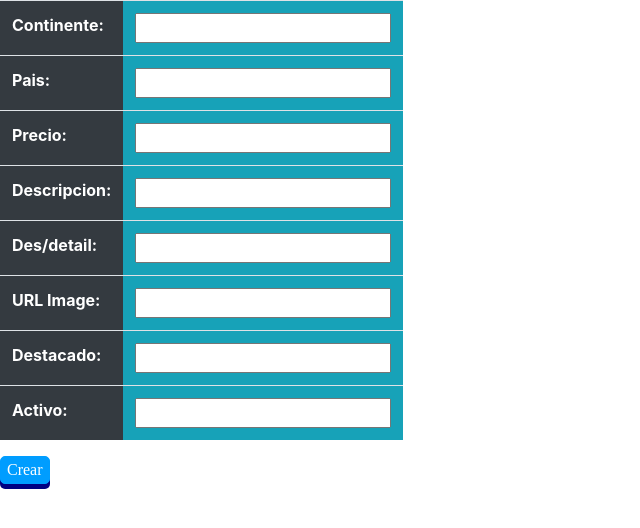
After one commit to rcrossa/Produccion_web, a PHP site: page /RobertoRossa/productos/alta.php in a window 1280 px wide. The commit adds this page. Shown: the top 528 px of the page, without its empty margins (0-640 px from the left). Run offline with PHP 8.4, Linux system fonts and the light colour scheme.

Commit message:
update
Se actualiza el test de productos

```diff
--- /dev/null
+++ b/RobertoRossa/productos/alta.php
@@ -0,0 +1,73 @@
+<!DOCTYPE html>
+<html lang="en">
+
+<head>
+    <meta charset="UTF-8">
+    <meta name="viewport" content="width=device-width, initial-scale=1.0">
+    <link rel="stylesheet" href="https://stackpath.bootstrapcdn.com/bootstrap/4.5.2/css/bootstrap.min.css"
+        integrity="sha384-JcKb8q3iqJ61gNV9KGb8thSsNjpSL0n8PARn9HuZOnIxN0hoP+VmmDGMN5t9UJ0Z" crossorigin="anonymous">
+    <link rel="stylesheet" href="style.css">
+    <title>Listados de productos</title>
+</head>
+<body>
+    <form action='administrar_producto.php' method='post'>
+        <div class="table-responsive">
+            <table class="table tablaingresar ">
+                <tbody>
+                    <tr>
+                        <th class="table-dark" scope="row">Continente:</th>
+                        <td class="bg-info"><input type="text" name="continente"></td>
+                    </tr>
+                    <tr>
+                        <th class="table-dark" scope="row">Pais:</th>
+                        <td class="bg-info"><input type="text" name="pais"></td>
+                    </tr>
+                    <tr>
+                        <th class="table-dark" scope="row">Precio:</th>
+                        <td class="bg-info"><input type="number" name="precio"></td>
+                    </tr>
+                    <tr>
+                        <th class="table-dark" scope="row">Descripcion:</th>
+                        <td class="bg-info"><input type="text" name="descripcion"></td>
+                    </tr>
+                    <tr>
+                        <th class="table-dark" scope="row">Des/detail:</th>
+                        <td class="bg-info"><input type="text" name="descripcion_details"></td>
+                    </tr>
+                    <tr>
+                        <th class="table-dark" scope="row">URL Image:</td>
+                        <td class="bg-info"><input type="text" name="url"></td>
+                    </tr>
+                    <tr>
+                        <th class="table-dark" scope="row">Destacado:</th>
+                        <td class="bg-info"><input type="text" name="destacado"></td>
+                    </tr>
+                    <tr>
+                        <th class="table-dark" scope="row">Activo:</th>
+                        <td class="bg-info"><input type="text" name="activo"></td>
+                    </tr>
+                    <input type="hidden" name="insertar" value='insertar'>
+                </tbody>
+            </table>
+        </div>
+        <!-- <input type='submit' value='guardar'>
+        <a href="index.php">Volver</a> -->
+        <button class="botoningresar" onclick="window.location.href='index.php'" type="submit" value='guardar'
+            class="btn btn-primary btn-sm">Crear</button></p>
+        <!-- <button href="index.php" type="submit" >volver</button> -->
+    </form>
+    <!-- <button onclick="window.location.href='index.php'"
+                        class="btn btn-primary btn-sm">Volver</button></p>
+                        <button onclick="window.location.href='index.php'" class="btn btn btn-outline-light btn-sm" >volver</button> -->
+    <script src="https://code.jquery.com/jquery-3.5.1.slim.min.js"
+        integrity="sha384-DfXdz2htPH0lsSSs5nCTpuj/zy4C+OGpamoFVy38MVBnE+IbbVYUew+OrCXaRkfj" crossorigin="anonymous">
+    </script>
+    <script src="https://cdn.jsdelivr.net/npm/popper.js@1.16.1/dist/umd/popper.min.js"
+        integrity="sha384-9/reFTGAW83EW2RDu2S0VKaIzap3H66lZH81PoYlFhbGU+6BZp6G7niu735Sk7lN" crossorigin="anonymous">
+    </script>
+    <script src="https://stackpath.bootstrapcdn.com/bootstrap/4.5.2/js/bootstrap.min.js"
+        integrity="sha384-B4gt1jrGC7Jh4AgTPSdUtOBvfO8shuf57BaghqFfPlYxofvL8/KUEfYiJOMMV+rV" crossorigin="anonymous">
+    </script>
+</body>
+
+</html>
--- /dev/null
+++ b/RobertoRossa/productos/style.css
@@ -0,0 +1,73 @@
+form {
+    width: 430px;
+    height: auto;
+}
+
+ .tablaingresar {
+    width: 30px;
+    height: auto;
+
+}
+
+.tablaingresar td a {
+    position: absolute;
+  }
+  .tablaingresar td a {
+    font-family: OpenSans;
+    color: #FFFFFF;
+    background-color: #009dff;
+    border: 1px solid #009dff;
+    border-radius: 5px;
+    box-shadow: 0px 5px 0px #000082;
+    position: relative;
+    top: 0px;
+    transition: all ease 0.1s;
+  }
+  .tablaingresar td a:active {
+    box-shadow: 0 3px 0 #62ff00;
+    top: 3px;
+  }
+  .tablamostrar1 {
+    width: 30px;
+    height: auto;
+
+}
+  .tablamostrar1 td a {
+    position: absolute;
+  }
+  .tablamostrar1 td a {
+    font-family: OpenSans;
+    color: #FFFFFF;
+    background-color: #009dff;
+    border: 1px solid #009dff;
+    border-radius: 5px;
+    box-shadow: 0px 5px 0px #000082;
+    position: relative;
+    top: 0px;
+    transition: all ease 0.1s;
+  }
+  .tablamostrar1 td a:active {
+    /* box-shadow: 0 3px 0 #62ff00;
+    top: 3px; */
+    box-shadow: 0 5px 0 #62ff00;
+    bottom:-3px;
+  }
+
+  .botoningresar {
+    position: absolute;
+  }
+  .botoningresar {
+    font-family: OpenSans;
+    color: #FFFFFF;
+    background-color: #009dff;
+    border: 1px solid #009dff;
+    border-radius: 5px;
+    box-shadow: 0px 5px 0px #000082;
+    position: relative;
+    top: 0px;
+    transition: all ease 0.1s;
+  }
+  .botoningresar:active {
+    box-shadow: 0 3px 0 #62ff00;
+    top: 3px;
+  }
```
Also changed, not shown: RobertoRossa/productos/actualizar.php (added, +58 -0 lines), RobertoRossa/productos/administrar_producto.php (+6 -6 lines), RobertoRossa/productos/crud_producto.php (+5 -5 lines), RobertoRossa/productos/index.php (+23 -3 lines), RobertoRossa/productos/mostrar.php (added, +64 -0 lines), RobertoRossa/productos/producto.php (+4 -3 lines).
